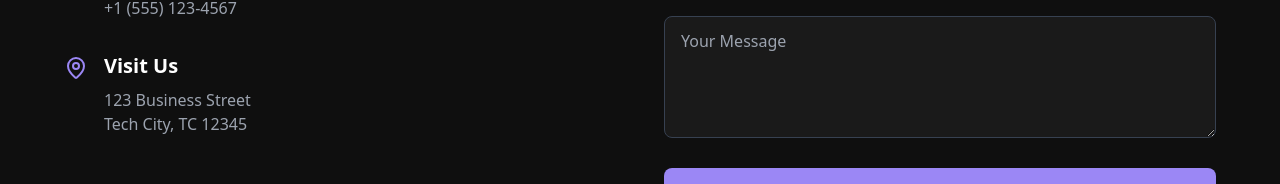
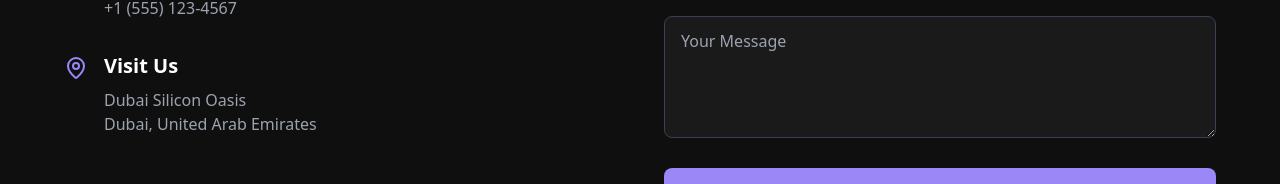
Before and after one commit to KhawajaAbdulRehmanGit/alphacrypt-portfolio, a React (Vite) app: page /contact in a window 1280 px wide. Shown: the part 340-524 px from the top of the page. Built offline with nearby package versions, Linux system fonts and the light colour scheme.

Commit message:
Update contact address to Dubai
Changed the 'Visit Us' address in the Contact component to reflect the new location in Dubai.
[skip gpt_engineer]

```diff
--- a/src/components/Contact.tsx
+++ b/src/components/Contact.tsx
@@ -35,7 +35,7 @@ export const Contact = () => {
               <MapPin className="w-6 h-6 text-primary mt-1" />
               <div>
                 <h3 className="text-xl font-semibold mb-2">Visit Us</h3>
-                <p className="text-gray-400">123 Business Street<br />Tech City, TC 12345</p>
+                <p className="text-gray-400">Dubai Silicon Oasis<br />Dubai, United Arab Emirates</p>
               </div>
             </div>
           </div>
```
